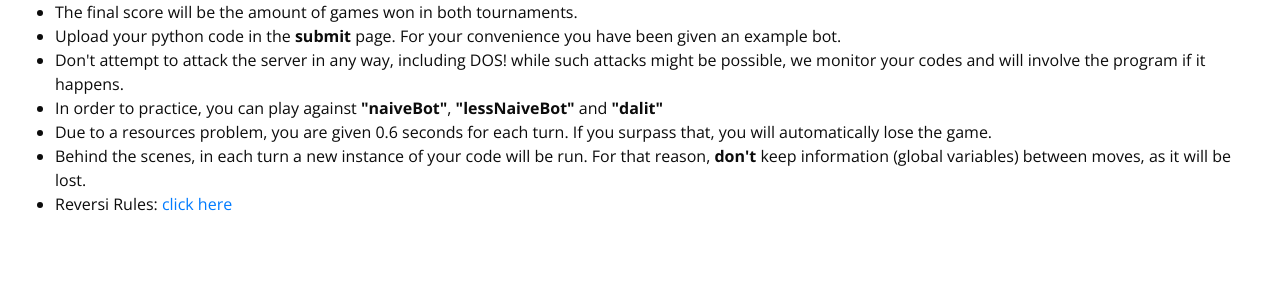
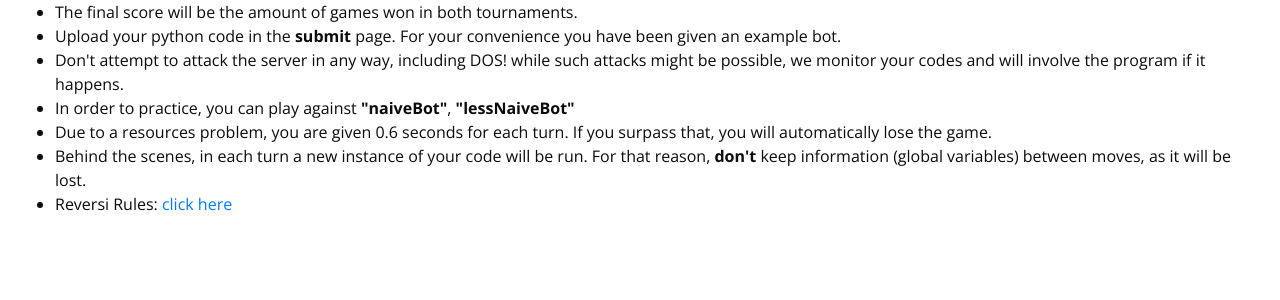
Before and after one commit to yahli490/ReversiBots, a Flask app: page / in a window 1280 px wide. Shown: the part 182-482 px from the top of the page. Run offline with Flask 3, Linux system fonts and the light colour scheme; some libraries are stand-ins or nearby versions.

Commit message:
remove dalit

```diff
--- a/static/templates/index.html
+++ b/static/templates/index.html
@@ -50,7 +50,7 @@
             <li>The final score will be the amount of games won in both tournaments.</li>
             <li>Upload your python code in the <b>submit</b> page. For your convenience you have been given an example bot.</li>
             <li>Don't attempt to attack the server in any way, including DOS! while such attacks might be possible, we monitor your codes and will involve the program if it happens.</li>
-            <li>In order to practice, you can play against <b>"naiveBot"</b>, <b>"lessNaiveBot"</b> and <b>"dalit"</b></li>
+            <li>In order to practice, you can play against <b>"naiveBot"</b>, <b>"lessNaiveBot"</b></li>
             <li>Due to a resources problem, you are given 0.6 seconds for each turn. If you surpass that, you will automatically lose the game.</li>
             <li>Behind the scenes, in each turn a new instance of your code will be run. For that reason, <b>don't</b> keep information (global variables) between moves, as it will be lost.</li>
             <li>Reversi Rules: <a href="https://documentation.help/Reversi-Rules/rules.htm">click here</a></li>
```
Also changed, not shown: static/unused_bots/dalit.py (renamed from static/bots/dalit.py).
